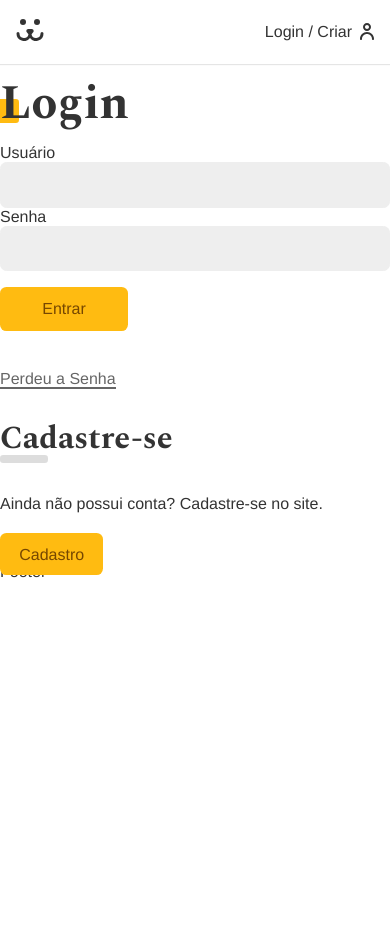
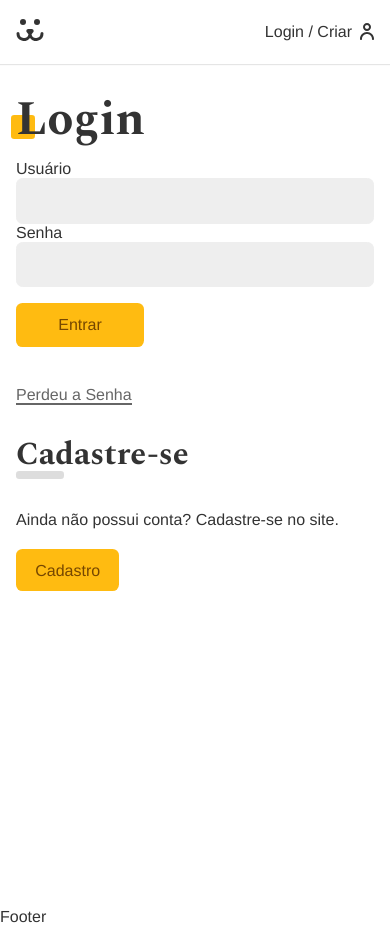
Before and after one commit to IlanVeras/dog, a React (Vite) app: page /login in a window 390 px wide. Before the commit the page ends 844 px from the top, so only its background shows below. Built offline with nearby package versions, Linux system fonts and the light colour scheme.

Commit message:
problemas com a api e com onBlur

```diff
--- a/src/Components/Header.jsx
+++ b/src/Components/Header.jsx
@@ -1,5 +1,5 @@
 import React from "react";
-import {Link} from "react-router-dom"
+import {Link, useNavigate} from "react-router-dom"
 import styles from "./Header.module.css"
 import Dogs from '../Assets/dogs.svg?react'
 import {UserContext} from "../UserContext"
--- a/src/Components/Login/Login.jsx
+++ b/src/Components/Login/Login.jsx
@@ -5,6 +5,7 @@
 import LoginPasswordLost from "./LoginPasswordLost";
 import LoginPasswordReset from "./LoginPasswordReset";
 import { UserContext } from "../../UserContext";
+import styles from "./login.module.css"
 
 export default function Login(){
     const {login} = React.useContext(UserContext)
@@ -13,7 +14,8 @@
         return <Navigate to="/conta"/>
     }
     return(
-        <div>
+        <section className={styles.login}>
+            <div className={styles.forms}>
                 <Routes>
                     <Route path="/" element={<LoginForm/>}/>
                     <Route path="criar" element={<LoginCreate/>}/>
@@ -21,5 +23,6 @@
                     <Route path="resetar" element={<LoginPasswordReset/>}/>
                 </Routes>
             </div>
+        </section>
     )
 }
--- /dev/null
+++ b/src/Components/Login/Login.module.css
@@ -0,0 +1,30 @@
+.login{
+    display: grid;
+    grid-template-columns: 1fr 1fr;
+    min-height: 100vh;
+    gap: 2rem;
+}
+
+.login::before{
+    display: block;
+    content: '';
+    background: url('../../Assets/login.jpg') no-repeat center center;
+    background-size: cover;
+}
+
+.forms{
+    max-width: 30rem;
+    padding: 1rem;
+}
+
+@media (max-width: 40rem){
+    .login{
+        grid-template-columns: 1fr;
+    }
+    .login::before{
+        display: none;
+    }
+    .forms{
+        max-width: 100%;
+    }
+}
--- a/src/Components/Login/LoginCreate.jsx
+++ b/src/Components/Login/LoginCreate.jsx
@@ -1,9 +1,34 @@
 import React from "react";
+import Input from "../Forms/Input";
+import useForm from "../../Hooks/useForm";
+import Button from "../Forms/Button";
+import { USER_POST } from "../../Api";
 
 export default function LoginCreate(){
+    const username = useForm()
+    const email = useForm('email')
+    const password = useForm()
+
+    async function handleSubmit(event){
+        event.preventDefault()
+        const { url, options } = USER_POST({
+        username: username.value,
+        email: email.value,
+        password: password.value,
+        });
+        const response = await fetch(url, options);
+        console.log(response)
+    }
+
     return(
-        <div>
-            Criar
-        </div>
+        <section className="animeLeft">
+            <h1 className="title">Cadastre-se</h1>
+            <form onSubmit={handleSubmit}>
+                <Input label="Usuário" type="text" name="username" {...username}/>
+                <Input label="Email" type="text" name="username" {...email}/>
+                <Input label="Senha" type='text' name="password" {...password}/>
+                <Button>Cadastrar</Button>
+            </form>
+        </section>
     )
 }
--- a/src/Hooks/useForm.jsx
+++ b/src/Hooks/useForm.jsx
@@ -6,6 +6,10 @@
         regex: /^(([^<>()[\]\\.,;:\s@"]+(\.[^<>()[\]\\.,;:\s@"]+)*)|(".+"))@((\[[0-9]{1,3}\.[0-9]{1,3}\.[0-9]{1,3}\.[0-9]{1,3}\])|(([a-zA-Z\-0-9]+\.)+[a-zA-Z]{2,}))$/,
         message: "Preencha um email válido"
     },
+    password: {
+      regex: /^(?=.*\d)(?=.*[a-z])(?=.*[A-Z])[0-9a-zA-Z]{8,}$/,
+      message: "A senha precisa ter 1 caracter maíusculo, 1 minúsculo e 1 digito. Com no mínimo 8 caracteres"
+    }
 }
 
 //função que verifica os campos de emal/username e password
--- a/src/UserContext.jsx
+++ b/src/UserContext.jsx
@@ -1,5 +1,5 @@
 import React from "react";
-import { TOKEN_POST, TOKEN_VALIDATE_POST, USER_GET } from "./api";
+import { TOKEN_POST, TOKEN_VALIDATE_POST, USER_GET } from "./Api";
 import { useNavigate} from "react-router-dom";
 import { Navigate } from "react-router-dom";
 
--- a/src/api.js
+++ b/src/api.js
@@ -44,3 +44,16 @@
         }
     }
 }
+
+export function USER_POST(body) {
+    return {
+      url: API_URL + '/api/user',
+      options: {
+        method: 'POST',
+        headers: {
+          'Content-Type': 'application/json',
+        },
+        body: JSON.stringify(body),
+      },
+    };
+}
```
Lines whose indentation alone changed are shown as unchanged.
